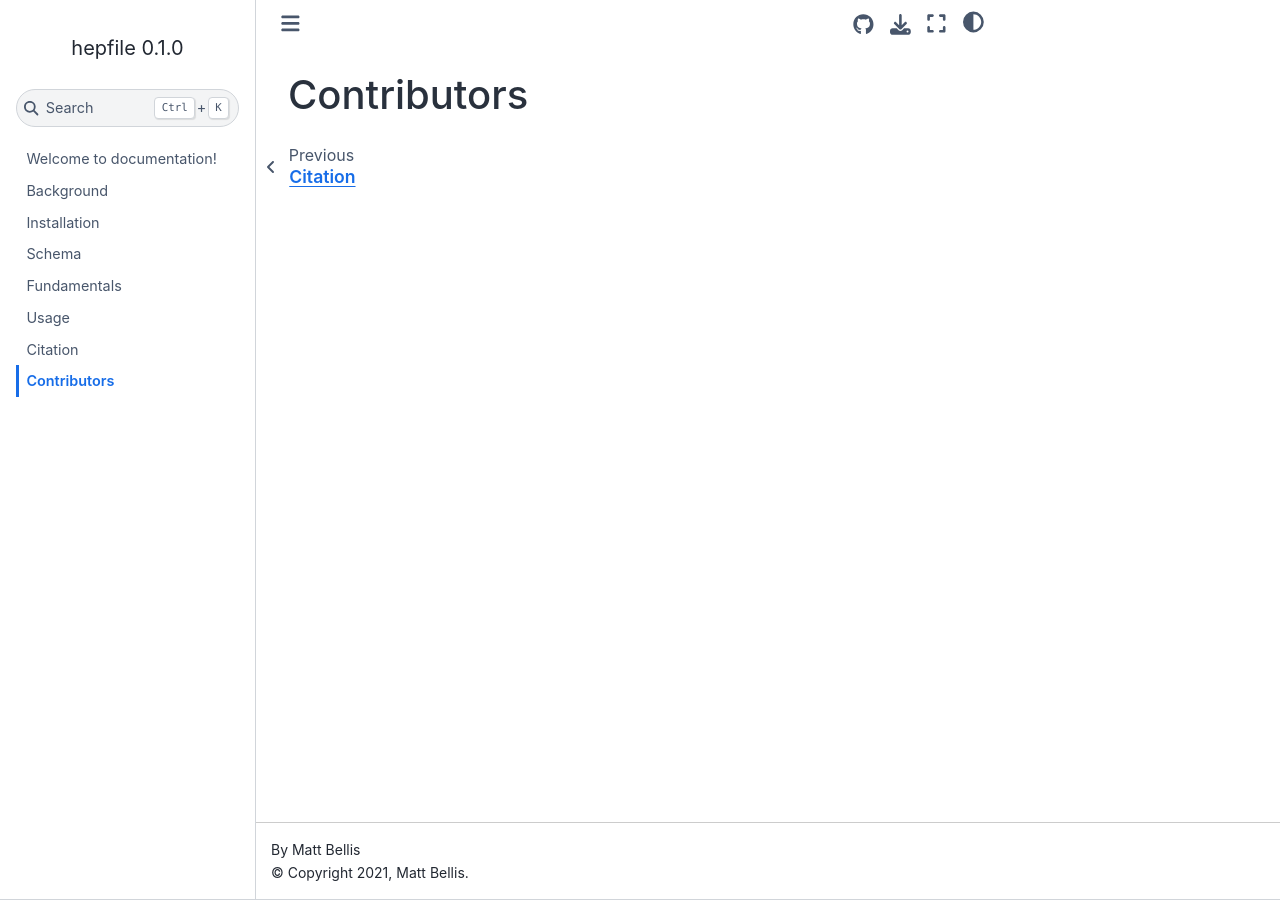
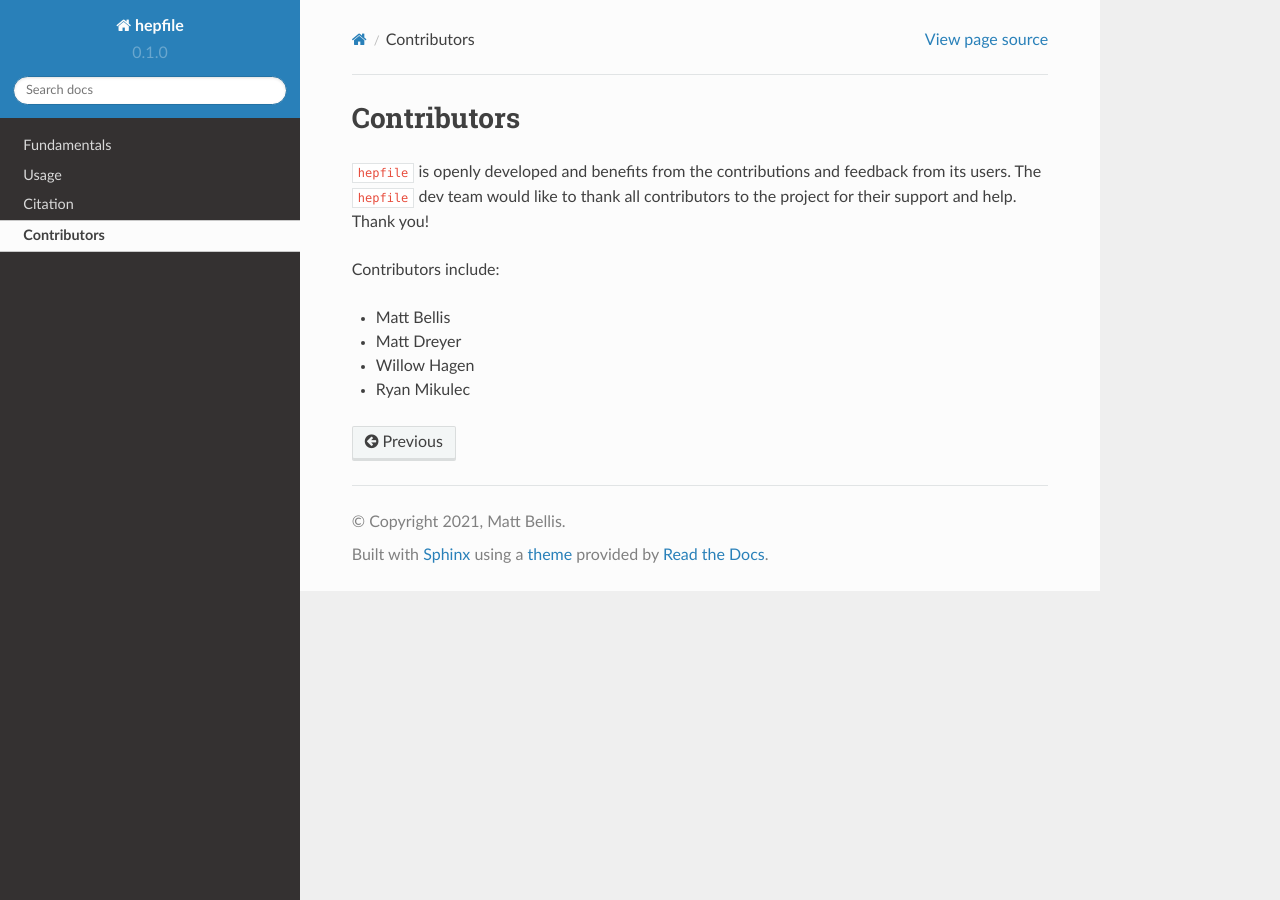
Before and after one commit to mattbellis/hepfile, a Sphinx documentation site: the page built from docs/contributors.rst, in a window 1280 px wide. Built offline with Sphinx 7.4.7 and the Read the Docs theme 2.0.0, drawn with Linux system fonts in a browser that asks for light colours; pages that are not in the unit, such as notebooks, are missing from menus.

Commit message:
Refactored the documentation

```diff
--- a/docs/conf.py
+++ b/docs/conf.py
@@ -55,13 +55,16 @@ exclude_patterns = ["_build", "**.ipynb_checkpoints", "Thumbs.db", ".DS_Store",
 # The theme to use for HTML and HTML Help pages.  See the documentation for
 # a list of builtin themes.
 #
-html_theme = "sphinx_book_theme"
+#html_theme = "sphinx_book_theme"
+html_theme = "sphinx_rtd_theme"
 
 html_title = f"hepfile {version}"
 #html_title = f"hepfile 0.09"
 
 html_baseurl = "https://hepfile.readthedocs.io/en/latest/"
 
+'''
+# For sphinx-book-theme
 html_theme_options = {
     "home_page_in_toc": True,
     "repository_url": "https://github.com/mattbellis/hepfile",
@@ -69,6 +72,7 @@ html_theme_options = {
     "use_issues_button": True,
     "use_edit_page_button": True,
 }
+'''
 
 # Add any paths that contain custom static files (such as style sheets) here,
 # relative to this directory. They are copied after the builtin static files,
--- a/docs/contributors.rst
+++ b/docs/contributors.rst
@@ -1,2 +1,15 @@
 Contributors
 ==============
+
+``hepfile`` is openly developed and benefits from the contributions and feedback
+from its users.
+The ``hepfile`` dev team would like to thank all contributors to the project for
+their support and help.
+Thank you!
+
+Contributors include:
+
+- Matt Bellis
+- Matt Dreyer
+- Willow Hagen
+- Ryan Mikulec
--- a/docs/fundamentals.rst
+++ b/docs/fundamentals.rst
@@ -1,5 +1,7 @@
 Fundamentals
 =========================
+
+.. include:: schema.rst
 
 A Toy Example
 ---------------
```
Also changed, not shown: docs/background.rst (deleted, +0 -15 lines), docs/index.rst (+7 -17 lines), docs/installation.rst (deleted, +0 -31 lines), docs/schema.rst (+3 -4 lines).
